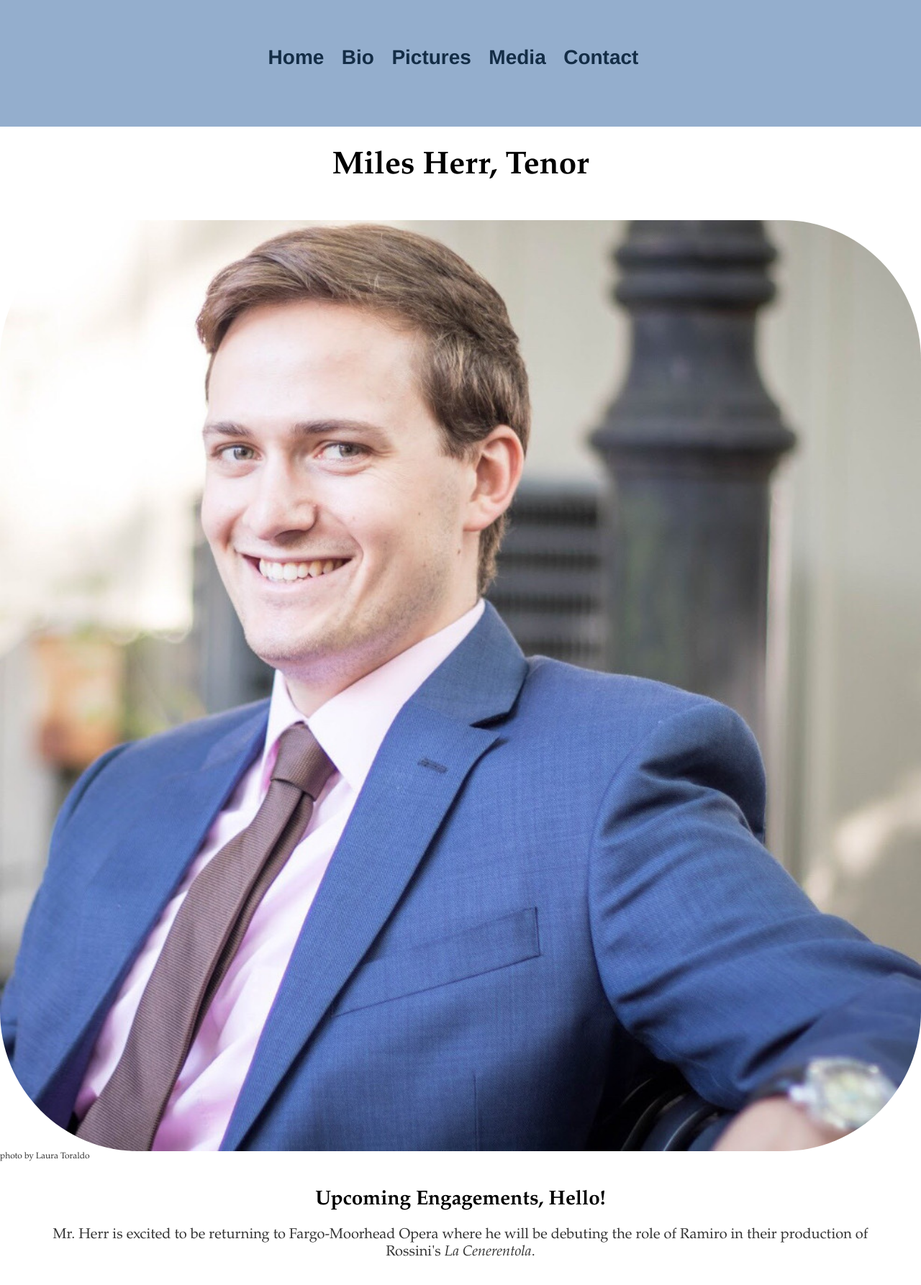
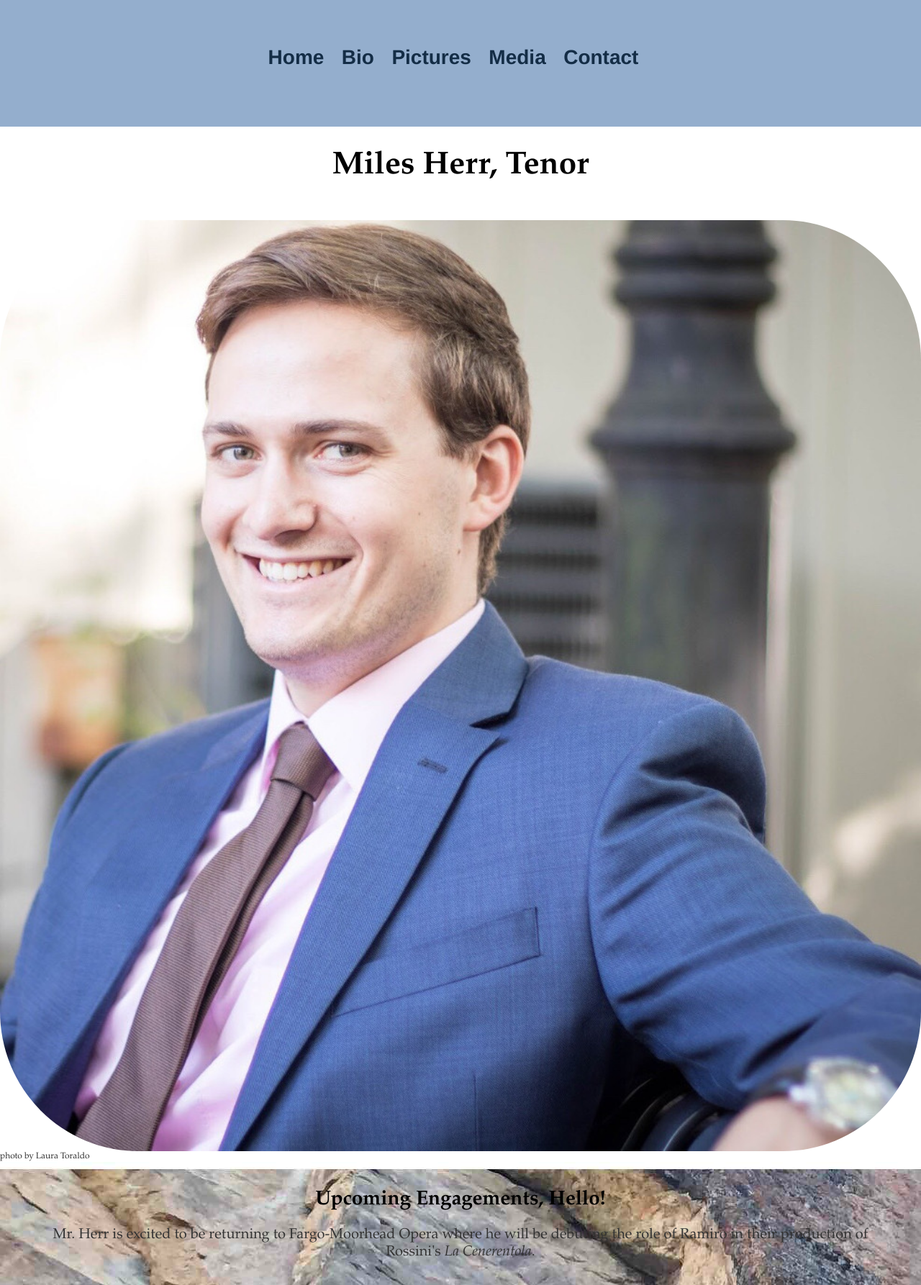
Before and after one commit to leemlb06pmi/leemlb06pmi.github.io, a Jekyll site: the page built from index.html, in a window 1280 px wide. Shown: the whole page at 72% size. Built offline with Jekyll 4.4.1, drawn with Linux system fonts in a browser that asks for light colours.

Commit message:
Update index.html

```diff
--- a/index.html
+++ b/index.html
@@ -13,7 +13,7 @@ title: Miles Herr, Tenor
 			<p style="text-align:left; font-size:.75em;">photo by Laura Toraldo</p>
 
 		</div>
-		<div class = "column" style= "background-image:url("https://leemlb06pmi.github.io/photos/Headshot.jpg");opacity:.2;">
+		<div class = "column" style= "background-image:url('https://leemlb06pmi.github.io/photos/rock_backdrop.jpg');">
 			<br>
 			<blockquote>
 				<h1 style="font-size:1.75em;">Upcoming Engagements, Hello!</h1>
```
